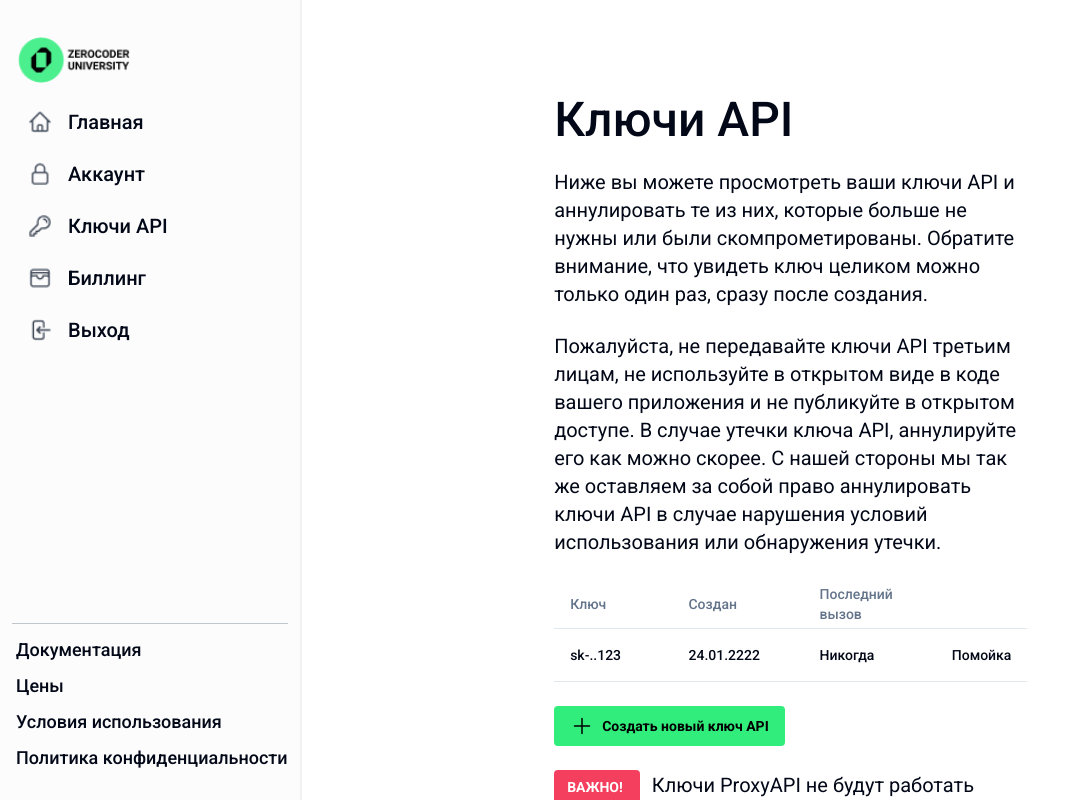
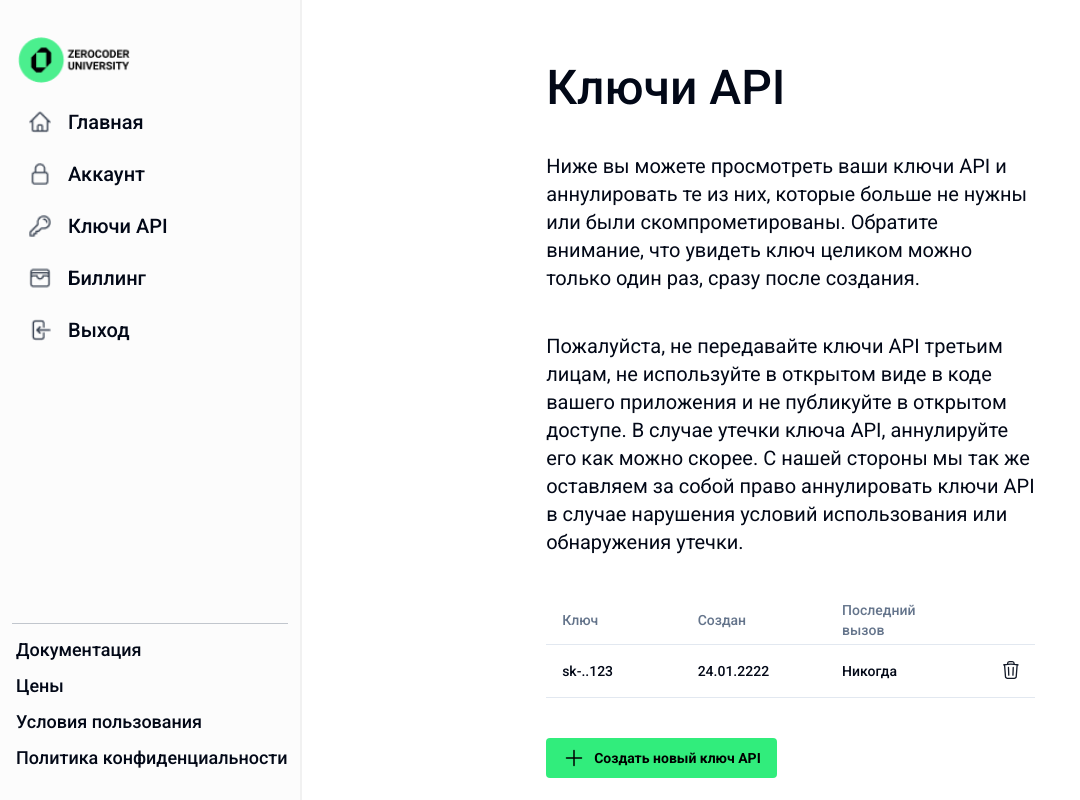
Before and after one commit to Hron0/zerocoder, a React (Vite) app: page /profile/apiKey in a window 1280 px wide. Shown: the whole page, without its empty margins (0-1080 px from the left). Built offline with nearby package versions, Linux system fonts and the light colour scheme.

Commit message:
Minor fixes

```diff
--- a/src/Components/Nav/Header.tsx
+++ b/src/Components/Nav/Header.tsx
@@ -20,11 +20,11 @@ const Header = () => {
   const { width } = useWindowDimensions()
 
   const RawRoutes: RawRoutes[] = [
-    { route: '..', name: 'Главная', },
-    { route: '..', name: 'Бизнес' },
+    { route: '', name: 'Главная', },
+    { route: '/profile/balance', name: 'Бизнес' },
     { route: '/rates', name: 'Тарифы' },
     { route: '/docs', name: 'Документация' },
-    { route: '..', name: 'Контакты' },
+    { route: '', name: 'Контакты' },
   ]
 
   const headerRoutes = RawRoutes.map((item) => ({
--- a/src/Components/Nav/Sidebar.tsx
+++ b/src/Components/Nav/Sidebar.tsx
@@ -15,18 +15,25 @@ interface SidebarProps {
 
 interface sidebarRoutes {
   route: string,
-  img: string,
+  img?: string,
   name: string;
 }
 
 const Sidebar = ({ sideBar, setSideBar }: SidebarProps) => {
 
   const sidebarRoutes: sidebarRoutes[] = [
-  { route: '..', img: home, name: 'Главная' },
+    { route: '', img: home, name: 'Главная' },
     { route: '/profile', img: lock, name: 'Аккаунт' },
     { route: '/profile/apiKey', img: key, name: 'Ключи API' },
     { route: '/profile/balance', img: box, name: 'Биллинг' },
     { route: '/exit', img: exit, name: 'Выход' },
+  ]
+
+  const downRoutes: sidebarRoutes[] = [
+    { route: '/docs', name: 'Документация' },
+    { route: '/profile/balance', name: 'Цены' },
+    { route: '', name: 'Условия пользования' },
+    { route: '', name: 'Политика конфиденциальности' },
   ]
 
   return (
@@ -54,10 +61,9 @@ const sidebarRoutes: sidebarRoutes[] = [
         </div>
 
         <div className='flex w-full flex-col items-start pt-3 pb-1 pl-1 gap-2 border-t-[1px] border-gray-400/60 text-nowrap'>
-          <a href="" className='font-medium text-lg'>Документация</a>
-          <a href="" className='font-medium text-lg'>Цены</a>
-          <a href="" className='font-medium text-lg'>Условия использования</a>
-          <a href="" className='font-medium text-lg'>Политика конфиденциальности</a>
+          {downRoutes.map((route) =>
+            <Link to={route.route} className='font-medium text-lg'>{route.name}</Link>
+          )}
         </div>
       </div>
     </>
--- a/src/pages/ApiKeys.tsx
+++ b/src/pages/ApiKeys.tsx
@@ -1,6 +1,4 @@
-import React from 'react'
-import Sidebar from '../Components/Nav/Sidebar'
-import { Button } from '@/Components/UI/button'
+import trashcan from '@/assets/thrashcan.svg'
 import { Badge } from '@/Components/UI/badge'
 import {
     Table,
@@ -10,6 +8,7 @@ import {
     TableHeader,
     TableRow,
 } from '@/Components/UI/table'
+import { ScrollArea, ScrollBar } from '@/Components/UI/scroll-area'
 import ProfileLayout from '@/Components/Layouts/ProfileLayout'
 import ApiKeyDialog from './../Components/UI/ApiKeyDialog';
 
@@ -17,8 +16,8 @@ const ApiKeys = () => {
     return (
         <>
             <ProfileLayout>
-                <div className="w-full h-full flex flex-col items-center pt-24 px-4 lg:px-0">
-                    <div className='flex flex-col items-start gap-6 max-w-[100vw] px-2 md:w-1/2 2xl:w-2/5 relative'>
+                <div className="w-full h-full flex flex-col items-center pt-16 px-4 lg:px-0">
+                    <div className='flex flex-col items-start gap-10 w-full md:w-1/2 2xl:w-[60%] relative'>
                         <h1 className='text-xl lg:text-5xl font-medium'>Ключи API</h1>
                         <h4 className='text-md lg:text-xl font-normal'>Ниже вы можете просмотреть ваши ключи API и аннулировать те из них, которые больше не
                             нужны или были скомпрометированы. Обратите внимание, что увидеть ключ целиком можно
@@ -28,13 +27,15 @@ const ApiKeys = () => {
                             аннулируйте его как можно скорее. С нашей стороны мы так же оставляем за собой право
                             аннулировать ключи API в случае нарушения условий использования или обнаружения утечки.</h4>
 
+                        <ScrollArea className='w-full'>
+                            <div>
                                 <Table className='w-full relative border-b-[1px]'>
                                     <TableHeader>
                                         <TableRow className='w-full'>
                                             <TableHead className="w-44">Ключ</TableHead>
                                             <TableHead className='w-44'>Создан</TableHead>
-                                    <TableHead className='w-44'>Последний вызов</TableHead>
-                                    <TableHead className="text-right"></TableHead>
+                                            <TableHead className='w-44 pr-4'>Последний вызов</TableHead>
+                                            <TableHead className="text-right pr-12"></TableHead>
                                         </TableRow>
                                     </TableHeader>
                                     <TableBody>
@@ -42,10 +43,13 @@ const ApiKeys = () => {
                                             <TableCell className="font-medium">sk-..123</TableCell>
                                             <TableCell>24.01.2222</TableCell>
                                             <TableCell>Никогда</TableCell>
-                                    <TableCell className="text-right">Помойка</TableCell>
+                                            <TableCell className="flex justify-end"><img src={trashcan} alt="Удалить" width={17} /></TableCell>
                                         </TableRow>
                                     </TableBody>
                                 </Table>
+                            </div>
+                            <ScrollBar orientation="horizontal" />
+                        </ScrollArea>
 
                         <ApiKeyDialog />
 
```
Also changed, not shown: src/assets/thrashcan.svg (added). Lines whose indentation alone changed are shown as unchanged.
